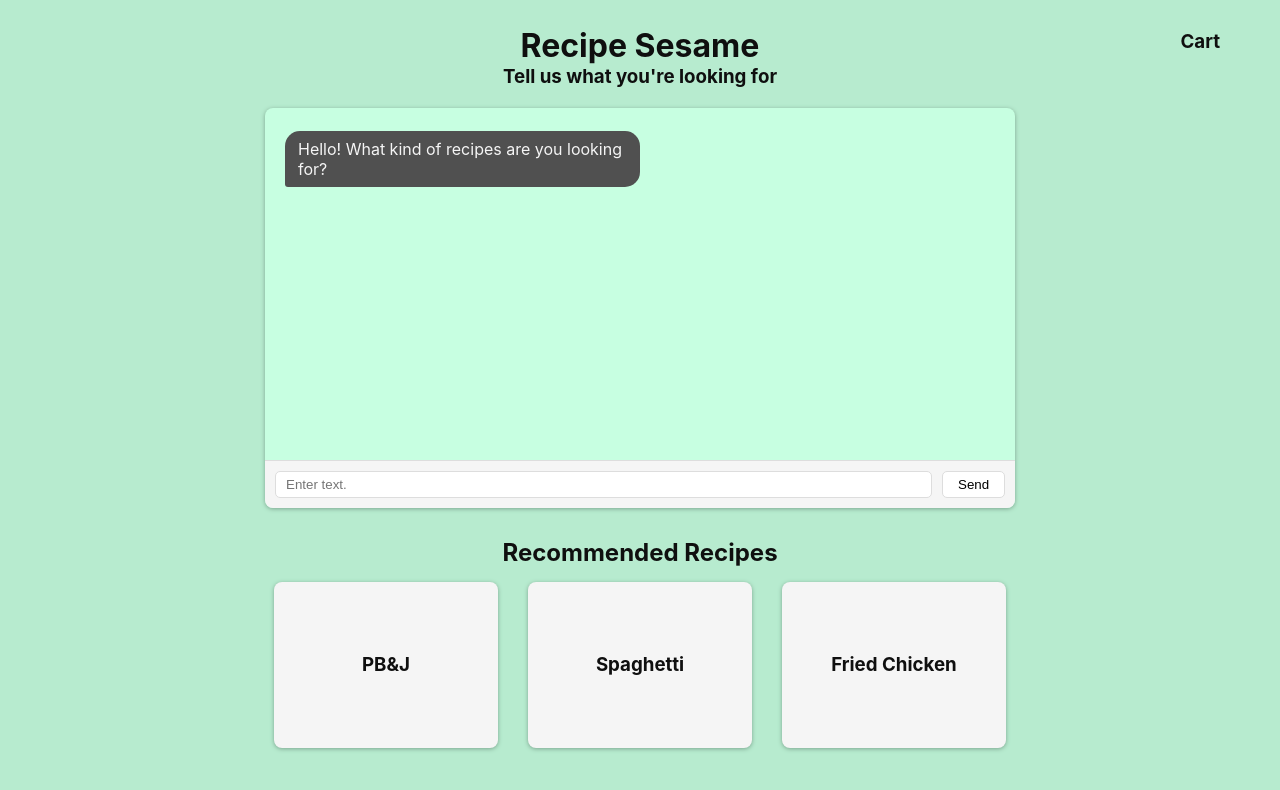
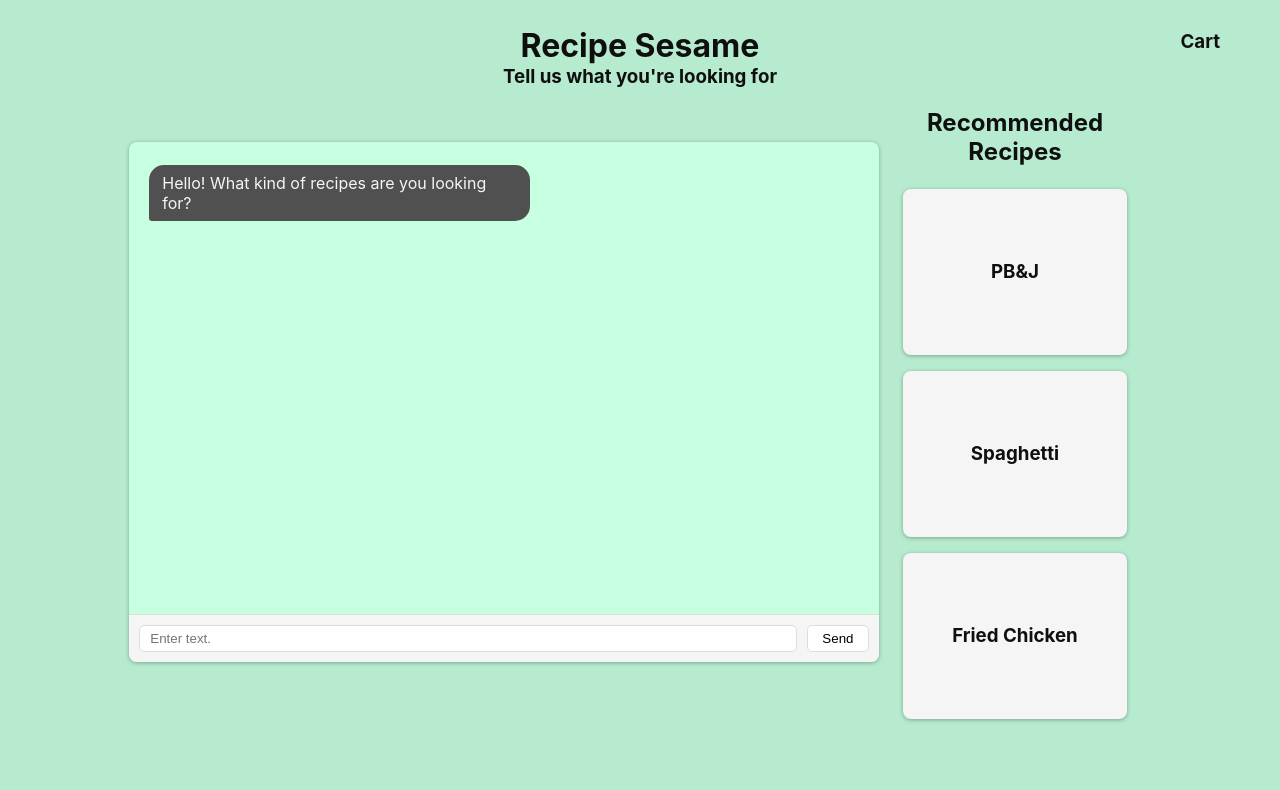
Before and after one commit to ajessefowler/RecipeSesameMockUp, a React (Create React App) app: page / in a window 1280 px wide. Shown: the top 790 px of the page. Built offline with nearby package versions, Linux system fonts and the light colour scheme.

Commit message:
Added responsive design. Wider design on desktop.

```diff
--- a/src/App.css
+++ b/src/App.css
@@ -32,6 +32,20 @@
   color: #61dafb;
 }
 
+.mainContainer {
+  display: flex;
+  justify-content: center;
+  align-items: center;
+  flex-direction: column;
+}
+
+@media only screen and (min-width: 1000px) {
+  .mainContainer {
+    flex-direction: row;
+    width: 95%;
+  }
+}
+
 @keyframes App-logo-spin {
   from {
     transform: rotate(0deg);
--- a/src/App.js
+++ b/src/App.js
@@ -16,6 +16,7 @@ function App() {
     <div className="App">
       <Logo />
       <ShoppingCartButton />
+      <div className="mainContainer">
         <Chatbox numberOfMessagesSent={numberOfMessagesSent} setNumberOfMessagesSent={setNumberOfMessagesSent}/>
         <RecommendedContainer
           numberOfMessagesSent={numberOfMessagesSent}
@@ -24,6 +25,7 @@ function App() {
           third={thirdRecipes}
         />
       </div>
+    </div>
   );
 }
 
--- a/src/components/HomeScreen/Chatbox/Chatbox.css
+++ b/src/components/HomeScreen/Chatbox/Chatbox.css
@@ -11,3 +11,9 @@
     box-shadow: var(--card-box-shadow);
     margin-bottom: 30px;
 }
+
+@media only screen and (min-width: 1000px) {
+    .chatbox {
+        height: 65vh;
+    }
+}
--- a/src/components/HomeScreen/Message/Message.css
+++ b/src/components/HomeScreen/Message/Message.css
@@ -13,14 +13,15 @@
 
 .leftMessage {
     border-radius: 15px 15px 15px 3px;
-    margin-right: 50%;
     background-color: rgb(80, 80, 80);
     color: var(--white-text);
+    width: 50%;
 }
 
 .rightMessage {
     border-radius: 15px 15px 3px 15px;
-    margin-left: 50%;
     background-color: rgb(235, 132, 14);
     color: var(--black-text);
+    width: 50%;
+    margin-left: auto;
 }
--- a/src/components/HomeScreen/RecommendedContainer/RecommendedContainer.css
+++ b/src/components/HomeScreen/RecommendedContainer/RecommendedContainer.css
@@ -4,6 +4,7 @@
     align-items: center;
     justify-content: center;
 }
+
 .recommendedContainer > h2 {
     margin-bottom: 15px;
 }
@@ -11,3 +12,9 @@
 .recommendedScroll {
     display: flex;
 }
+
+@media only screen and (min-width: 1000px) {
+    .recommendedScroll {
+      flex-direction: column;
+    }
+  }
--- a/src/components/HomeScreen/RecommendedRecipe/RecommendedRecipe.css
+++ b/src/components/HomeScreen/RecommendedRecipe/RecommendedRecipe.css
@@ -5,7 +5,7 @@
     display: flex;
     justify-content: center;
     align-items: center;
-    margin: 0 15px;
+    margin: 8px 15px;
     padding: 8px 12px;
     border-radius: 8px;
     box-shadow: var(--card-box-shadow);
```
Lines whose indentation alone changed are shown as unchanged.
